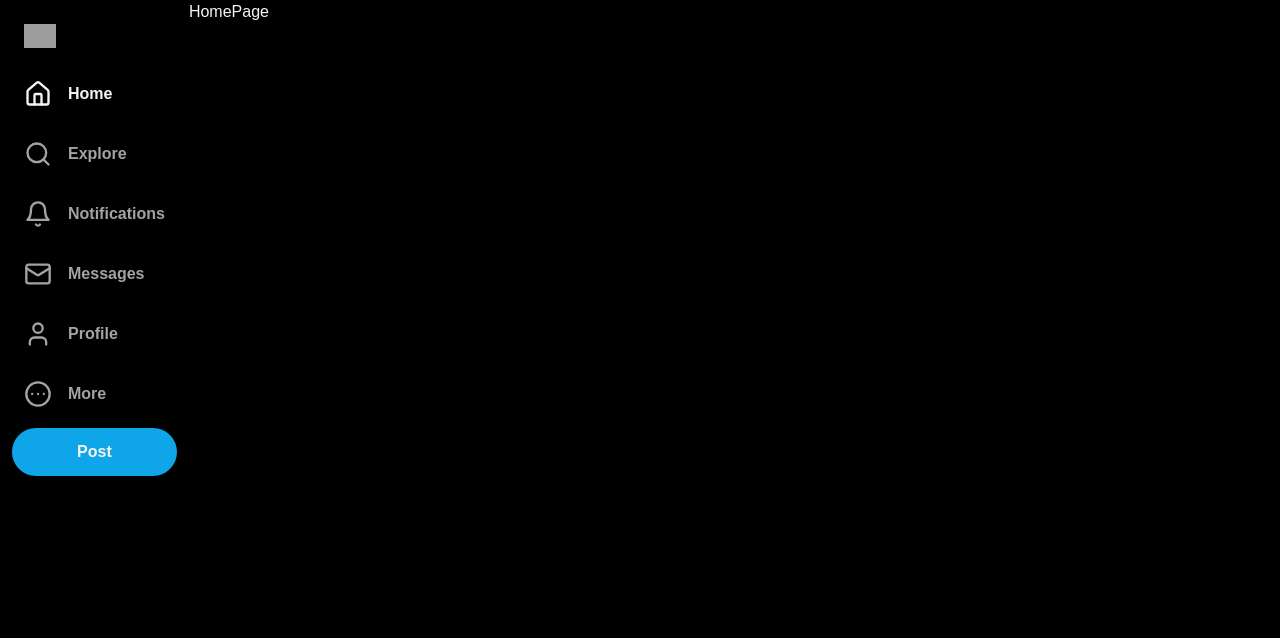
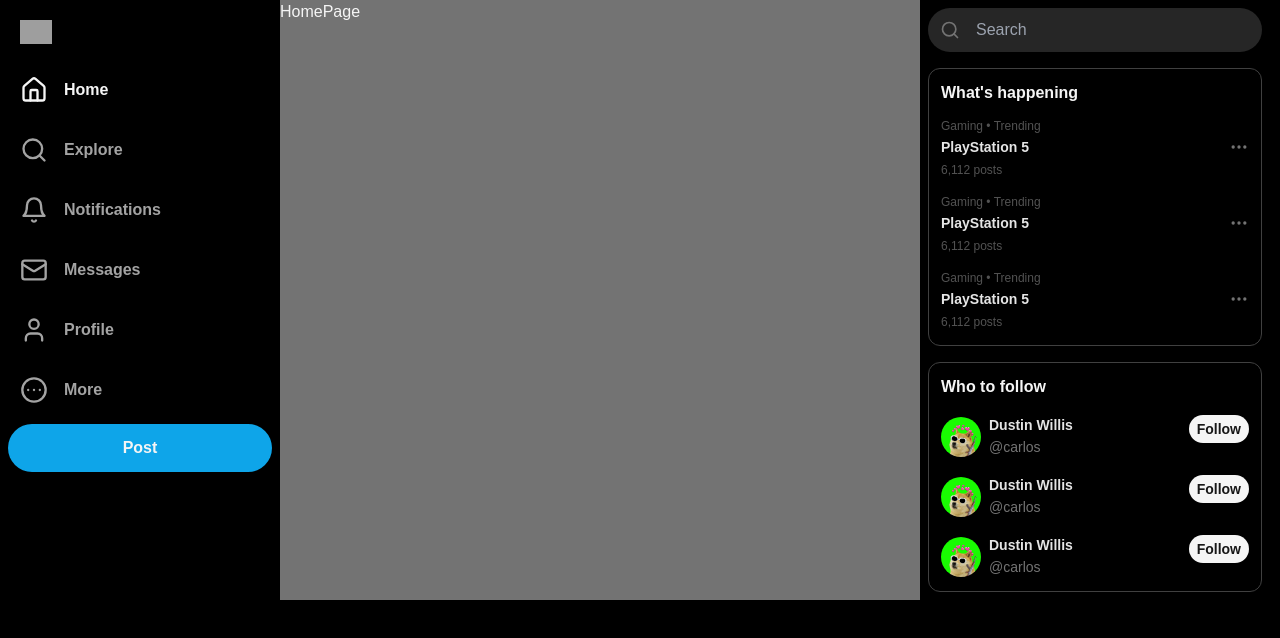
Before and after one commit to jayantpathariya/x, a Next.js app: page /home in a window 1280 px wide. Shown: the top 638 px of the page. Built offline with nearby package versions, Linux system fonts and the light colour scheme; grey boxes are pictures that could not be loaded; a web font is replaced by a local one.

Commit message:
trending sidebar added

```diff
--- a/app/(site)/home/page.tsx
+++ b/app/(site)/home/page.tsx
@@ -1,5 +1,5 @@
 const HomePage = () => {
-  return <div>HomePage</div>;
+  return <div className="bg-neutral-500 w-1/2">HomePage</div>;
 };
 
 export default HomePage;
--- a/app/(site)/layout.tsx
+++ b/app/(site)/layout.tsx
@@ -1,4 +1,5 @@
 import { Sidebar } from "@/components/sidebar";
+import { TrendingSidebar } from "@/components/trending-sidebar";
 
 const SiteLayout = ({ children }: { children: React.ReactNode }) => {
   return (
@@ -6,6 +7,7 @@ const SiteLayout = ({ children }: { children: React.ReactNode }) => {
       <div className="max-w-7xl mx-auto flex">
         <Sidebar />
         {children}
+        <TrendingSidebar />
       </div>
     </div>
   );
--- /dev/null
+++ b/components/follow-item.tsx
@@ -0,0 +1,26 @@
+import Image from "next/image";
+
+export const FollowItem = () => {
+  return (
+    <div className="flex items-center justify-between">
+      <div className="flex items-center gap-x-2 mt-4">
+        <Image
+          src="/profile-picture.png"
+          alt="Profile picture"
+          width={40}
+          height={40}
+          className="rounded-full"
+        />
+        <div>
+          <p className="text-sm text-neutral-200 font-semibold">
+            Dustin Willis
+          </p>
+          <span className="text-sm text-neutral-500">@carlos</span>
+        </div>
+      </div>
+      <button className="bg-neutral-100 text-neutral-900 font-bold py-1 px-2 rounded-full text-sm">
+        Follow
+      </button>
+    </div>
+  );
+};
--- /dev/null
+++ b/components/sidebar-box.tsx
@@ -0,0 +1,18 @@
+import { cn } from "@/libs/utils";
+
+type Props = {
+  children: React.ReactNode;
+  className?: string;
+  title: string;
+};
+
+export const SidebarBox = ({ children, className, title }: Props) => {
+  return (
+    <div
+      className={cn("border border-neutral-700 p-3 rounded-xl mt-4", className)}
+    >
+      <h2 className="font-bold">{title}</h2>
+      {children}
+    </div>
+  );
+};
--- a/components/sidebar.tsx
+++ b/components/sidebar.tsx
@@ -1,5 +1,6 @@
 "use client";
 
+import { cn } from "@/libs/utils";
 import {
   Bell,
   CircleEllipsis,
@@ -11,7 +12,6 @@ import {
 } from "lucide-react";
 import Link from "next/link";
 import { usePathname } from "next/navigation";
-import { cn } from "./libs/utils";
 import { Logo } from "./logo";
 
 const links = [
@@ -51,12 +51,12 @@ export const Sidebar = () => {
   const pathname = usePathname();
 
   return (
-    <aside className="p-3 max-w-[280px]">
-      <div className="flex flex-col items-center xl:items-start">
+    <aside className="p-2 w-[280px]">
+      <div className="flex flex-col items-end xl:items-start">
         <Logo />
       </div>
       <nav>
-        <ul className="flex flex-col items-center xl:items-start gap-y-2">
+        <ul className="flex flex-col items-end xl:items-start gap-y-2">
           {links.map((link) => (
             <li key={link.href}>
               <Link
--- /dev/null
+++ b/components/trending-item.tsx
@@ -0,0 +1,14 @@
+import { Ellipsis } from "lucide-react";
+
+export const TrendingItem = () => {
+  return (
+    <div className="flex items-center justify-between mt-2">
+      <div>
+        <span className="text-xs text-neutral-600">Gaming • Trending</span>
+        <p className="text-sm text-neutral-200 font-semibold">PlayStation 5</p>
+        <span className="text-xs text-neutral-600">6,112 posts</span>
+      </div>
+      <Ellipsis className="size-5 text-neutral-500" />
+    </div>
+  );
+};
--- /dev/null
+++ b/components/trending-sidebar.tsx
@@ -0,0 +1,29 @@
+import { Search } from "lucide-react";
+import { FollowItem } from "./follow-item";
+import { SidebarBox } from "./sidebar-box";
+import { TrendingItem } from "./trending-item";
+
+export const TrendingSidebar = () => {
+  return (
+    <aside className="p-2 w-[350px]">
+      <div className="relative">
+        <input
+          type="text"
+          className="bg-neutral-800 w-full px-6 py-2.5 pl-12 rounded-full border-none outline-none focus:ring-1 focus:ring-sky-500 peer"
+          placeholder="Search"
+        />
+        <Search className="absolute size-5 left-3 top-3 text-neutral-500 peer-focus-within:text-sky-500" />
+      </div>
+      <SidebarBox title="What's happening">
+        <TrendingItem />
+        <TrendingItem />
+        <TrendingItem />
+      </SidebarBox>
+      <SidebarBox title="Who to follow">
+        <FollowItem />
+        <FollowItem />
+        <FollowItem />
+      </SidebarBox>
+    </aside>
+  );
+};
--- a/package.json
+++ b/package.json
@@ -3,7 +3,7 @@
   "version": "0.1.0",
   "private": true,
   "scripts": {
-    "dev": "next dev",
+    "dev": "next dev --turbo",
     "build": "next build",
     "start": "next start",
     "lint": "next lint"
```
Also changed, not shown: libs/utils.ts (renamed from components/libs/utils.ts), public/profile-picture.png (added).
